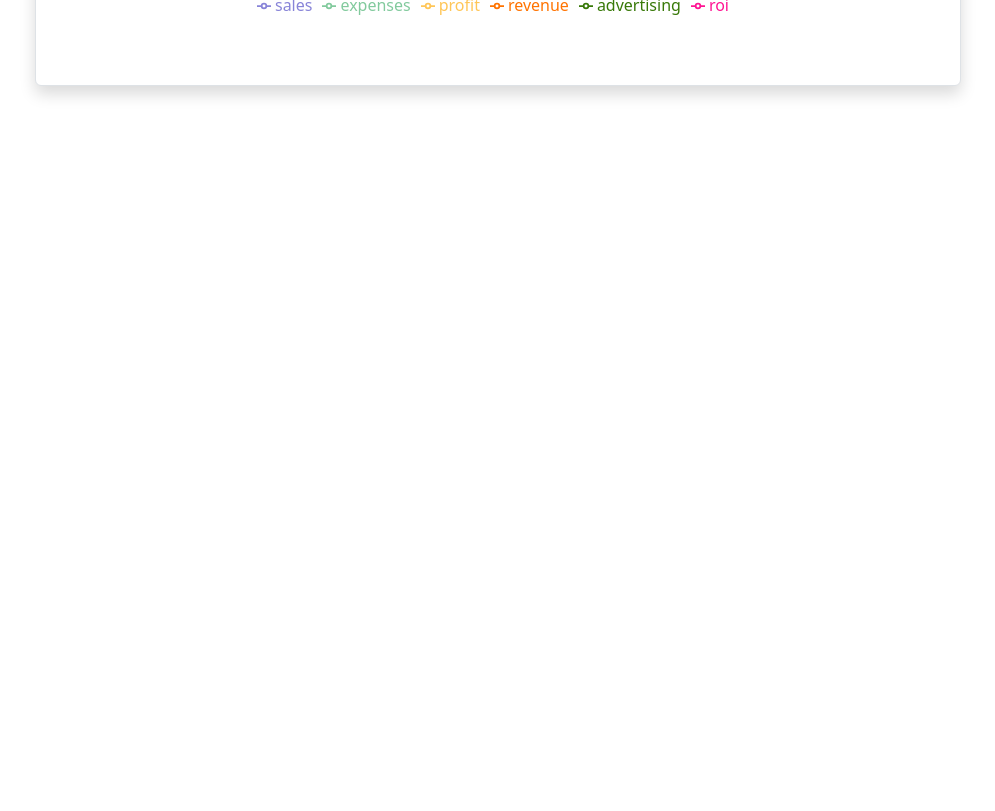
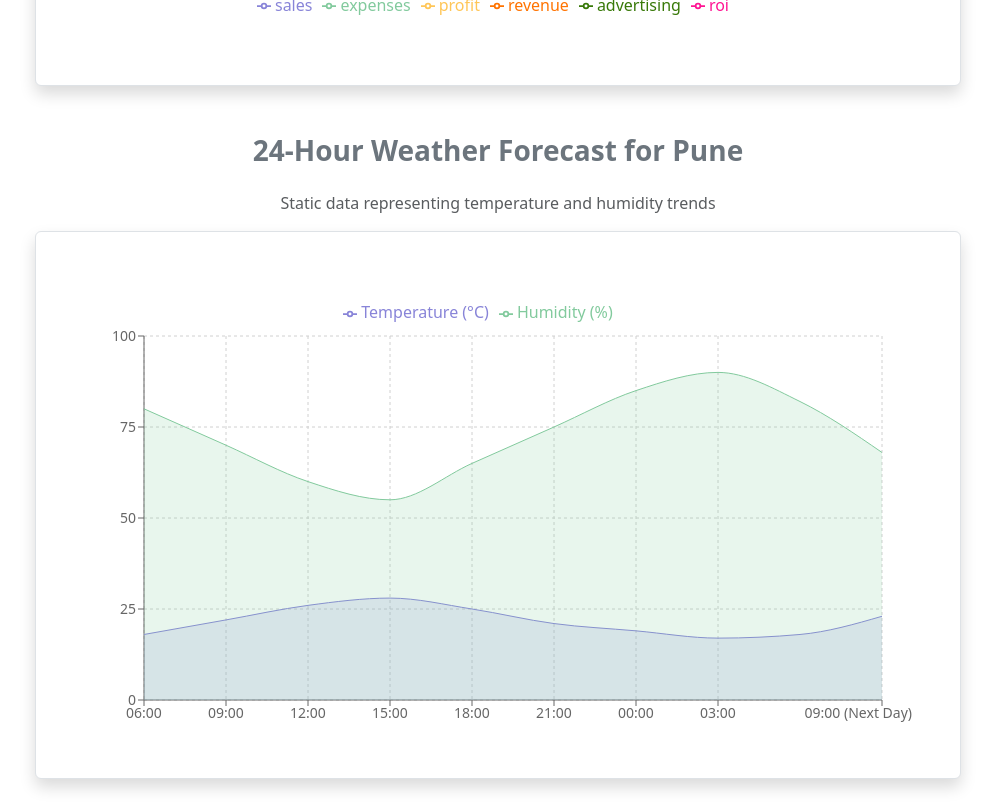
Before and after one commit to lakadeamit220/recharts-demo, a React (Vite) app: page / in a window 1280 px wide. Shown: the part 600-1411 px from the top of the page, without its empty margins (142-1137 px from the left). Before the commit the page ends 800 px from the top, so only its background shows below. Built offline with nearby package versions, Linux system fonts and the light colour scheme.

Commit message:
Implemented SimpleAreaChart from recharts

```diff
--- a/src/App.jsx
+++ b/src/App.jsx
@@ -1,10 +1,12 @@
 import "./App.css";
-import SimpleLineCharts from "./components/SimpleLineCharts";
+import SimpleAreaChart from "./components/SimpleAreaChart";
+import SimpleLineChart from "./components/SimpleLineChart";
 
 function App() {
   return (
     <>
-      <SimpleLineCharts />
+      <SimpleLineChart />
+      <SimpleAreaChart/>
     </>
   );
 }
--- /dev/null
+++ b/src/components/SimpleAreaChart.jsx
@@ -0,0 +1,102 @@
+import React from "react";
+import {
+  AreaChart,
+  Area,
+  XAxis,
+  YAxis,
+  CartesianGrid,
+  Tooltip,
+  Legend,
+  ResponsiveContainer,
+} from "recharts";
+
+// Simulated static weather forecast data
+const staticWeatherData = [
+  { time: "06:00", temperature: 18, humidity: 80 },
+  { time: "09:00", temperature: 22, humidity: 70 },
+  { time: "12:00", temperature: 26, humidity: 60 },
+  { time: "15:00", temperature: 28, humidity: 55 },
+  { time: "18:00", temperature: 25, humidity: 65 },
+  { time: "21:00", temperature: 21, humidity: 75 },
+  { time: "00:00", temperature: 19, humidity: 85 },
+  { time: "03:00", temperature: 17, humidity: 90 },
+  { time: "06:00 (Next Day)", temperature: 18, humidity: 82 },
+  { time: "09:00 (Next Day)", temperature: 23, humidity: 68 },
+];
+
+// Custom Tooltip for better info display
+const CustomTooltip = ({ active, payload, label }) => {
+  if (active && payload && payload.length) {
+    return (
+      <div
+        className="custom-tooltip"
+        style={{
+          backgroundColor: "#fff",
+          border: "1px solid #ccc",
+          padding: "10px",
+        }}
+      >
+        <p className="label">{`Time: ${label}`}</p>
+        <p style={{ color: "#8884d8" }}>{`Temperature: ${payload[0].value}°C`}</p>
+        <p style={{ color: "#82ca9d" }}>{`Humidity: ${payload[1].value}%`}</p>
+      </div>
+    );
+  }
+  return null;
+};
+
+export default function SimpleAreaChart() {
+  return (
+    <div className="container mt-5">
+      <div className="row">
+        <div className="col-12 text-center">
+          <h3 className="mb-4 fw-bold text-secondary">
+            24-Hour Weather Forecast for Pune
+          </h3>
+          <p className="text-muted">Static data representing temperature and humidity trends</p>
+        </div>
+      </div>
+      <div className="row justify-content-center">
+        <div className="col-12 col-md-12 col-lg-10">
+          <div className="chart-container border rounded shadow p-5 bg-white">
+            <ResponsiveContainer width="100%" height={450}>
+              <AreaChart
+                data={staticWeatherData}
+                margin={{ top: 20, right: 30, left: 0, bottom: 0 }}
+              >
+                <CartesianGrid strokeDasharray="3 3" stroke="#d0d0d0" />
+                <XAxis dataKey="time" tick={{ fontSize: 14 }} />
+                <YAxis
+                  tick={{ fontSize: 14 }}
+                  label={{
+                    value: "°C / %",
+                    angle: -90,
+                    position: "insideLeft",
+                    offset: -5,
+                    style: { textAnchor: "middle", fontSize: 12 },
+                  }}
+                />
+                <Tooltip content={<CustomTooltip />} />
+                <Legend verticalAlign="top" height={36} />
+                <Area
+                  type="monotone"
+                  dataKey="temperature"
+                  stroke="#8884d8"
+                  fill="rgba(136, 132, 216, 0.3)"
+                  name="Temperature (°C)"
+                />
+                <Area
+                  type="monotone"
+                  dataKey="humidity"
+                  stroke="#82ca9d"
+                  fill="rgba(130, 202, 157, 0.3)"
+                  name="Humidity (%)"
+                />
+              </AreaChart>
+            </ResponsiveContainer>
+          </div>
+        </div>
+      </div>
+    </div>
+  );
+}
--- a/src/components/SimpleLineCharts.jsx
+++ b/src/components/SimpleLineChart.jsx
@@ -10,7 +10,7 @@ import {
   ResponsiveContainer,
   ReferenceLine,
 } from "recharts";
-//import "bootstrap/dist/css/bootstrap.min.css";
+
 
 const data = [
   { name: "Week 1", sales: 5000, expenses: 3200, profit: 1800, revenue: 6800, advertising: 1000, roi: 1.2 },
@@ -25,7 +25,7 @@ const data = [
   { name: "Week 10", sales: 9200, expenses: 5300, profit: 3900, revenue: 14200, advertising: 4800, roi: 1.2 },
 ];
 
-const SimpleLineCharts = () => {
+const SimpleLineChart = () => {
   return (
     <div className="container mt-5">
       <div className="row">
@@ -63,4 +63,4 @@ const SimpleLineCharts = () => {
   );
 };
 
-export default SimpleLineCharts;
+export default SimpleLineChart;
```
